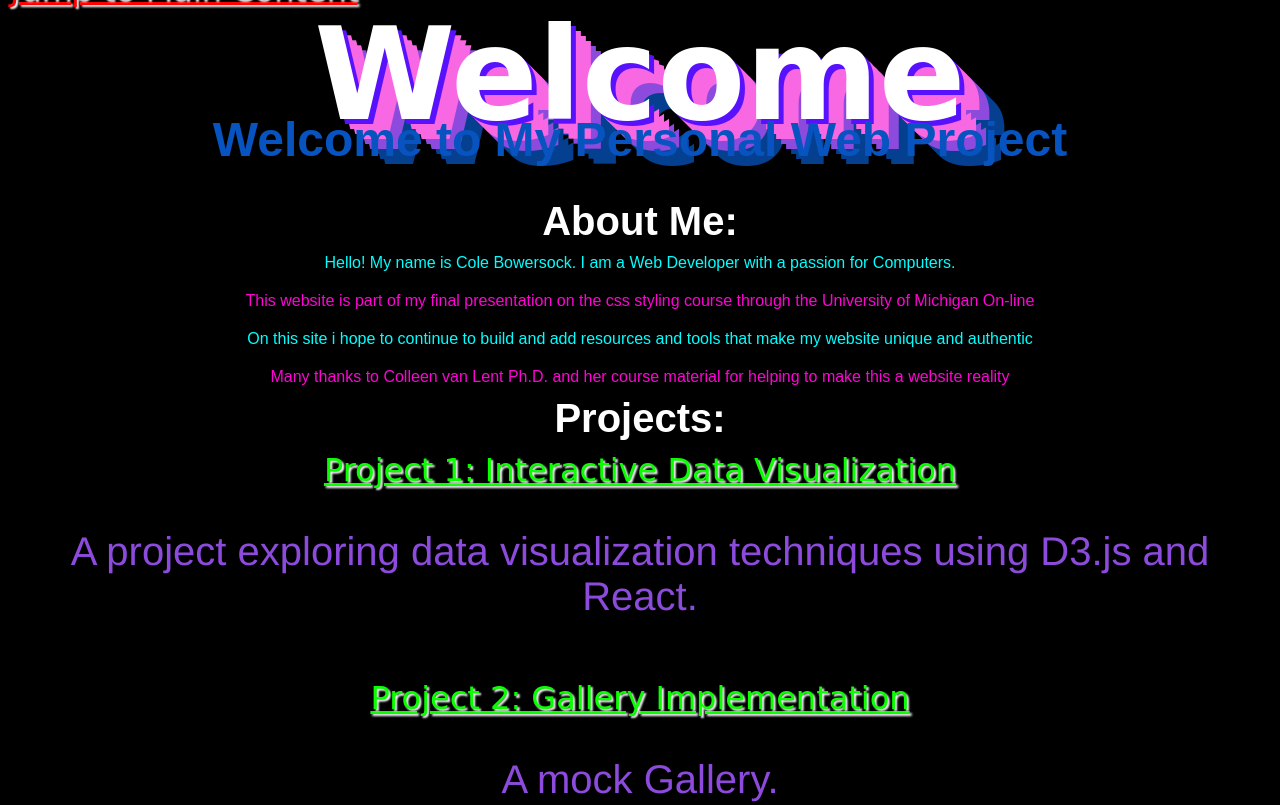
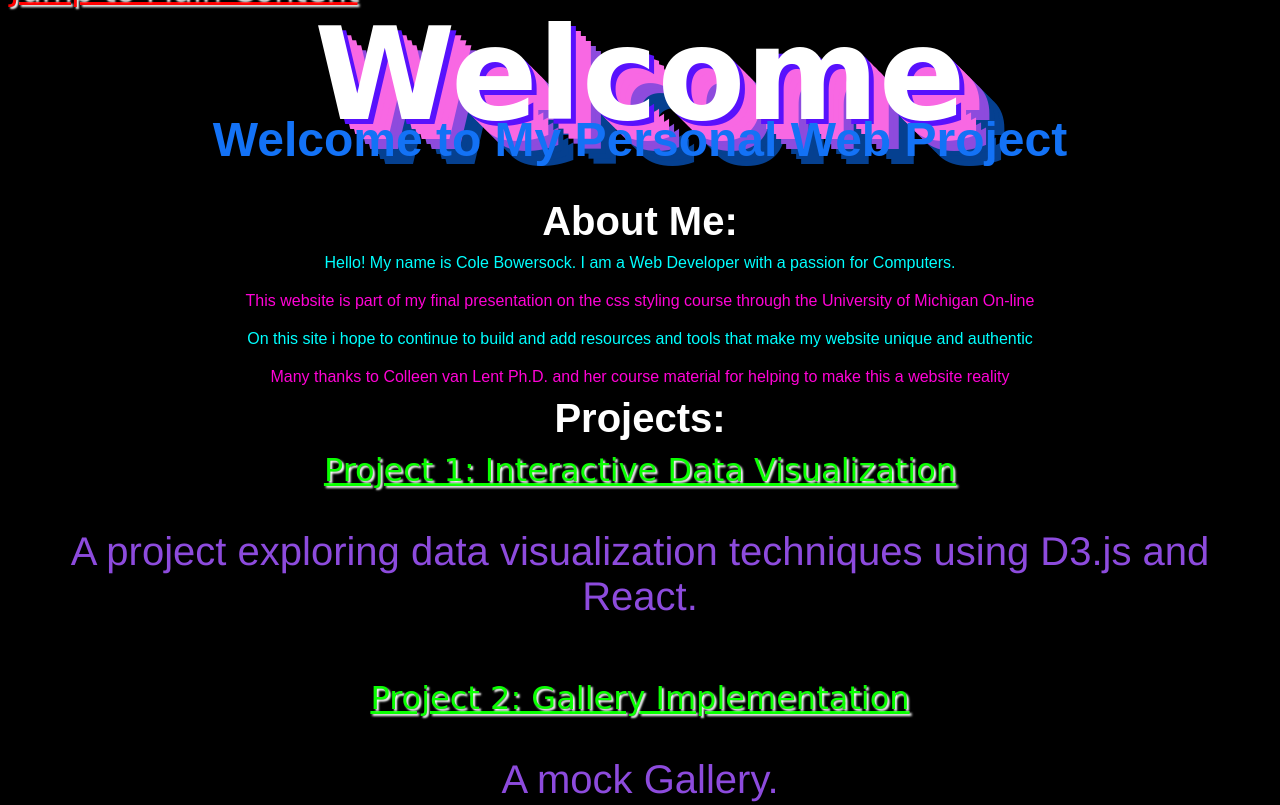
Before and after one commit to cryptocoledotcom/Final-Assignment, a plain HTML site: page index.html in a window 1280 px wide. Shown: the top 805 px of the page. Drawn offline with Linux system fonts and the light colour scheme.

Commit message:
Update styles.css
1

```diff
--- a/css/styles.css
+++ b/css/styles.css
@@ -7,7 +7,7 @@ body {
 }
 /*General Header1 Styling */
 h1 {
-    color: #0754C0;
+    color: #1372F6;
     font-size: 3em;
     text-decoration: none;
     text-align: center;
```
